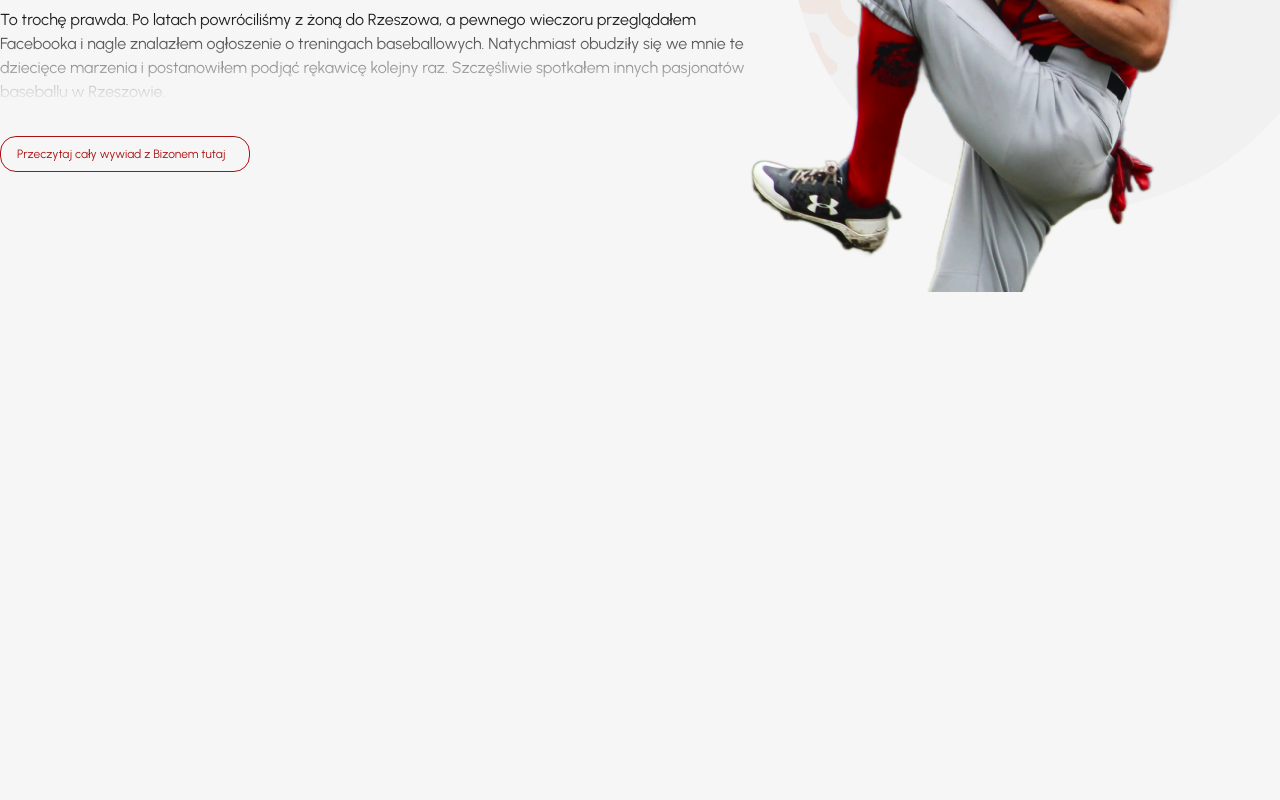
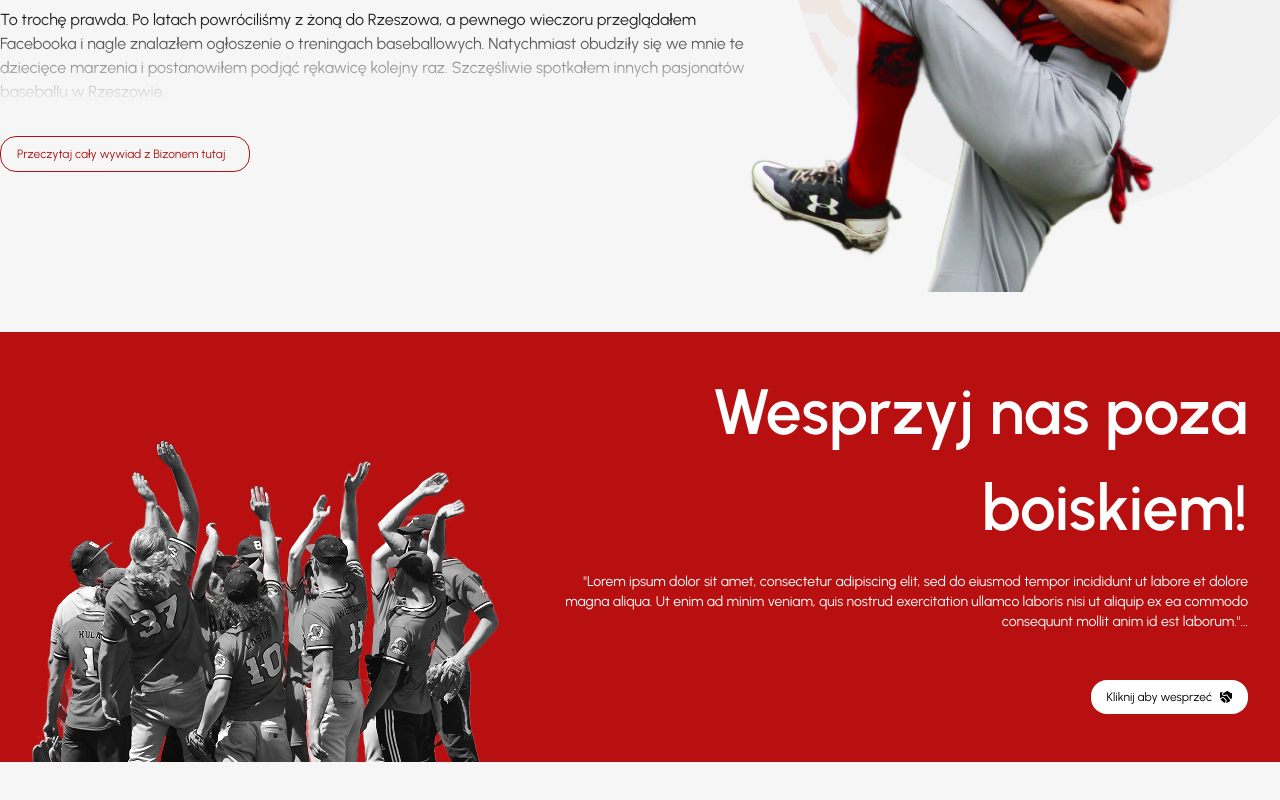
Before and after one commit to jakub-ozog/bizony-rzeszow, a Vue app: page / in a window 1280 px wide. Shown: the part 3771-4571 px from the top of the page. Before the commit the page ends 4063 px from the top, so only its background shows below. Built offline with nearby package versions, Linux system fonts and the light colour scheme.

Commit message:
feat(supportUs): create support us section

```diff
--- /dev/null
+++ b/src/components/SupportUs.vue
@@ -0,0 +1,31 @@
+<script setup>
+import supportGroupImg from '@/assets/images/support-group.png'
+
+defineProps({
+  match: Object,
+})
+</script>
+
+<template>
+  <div
+    class="bg-secondaryRed min-h-[22rem] flex flex-col md:flex-row items-center justify-between text-white relative"
+  >
+    <div>
+      <img :src="supportGroupImg" alt="support group" class="absolute bottom-0" />
+    </div>
+    <div class="text-right w-[40%] md:w-[60%] p-8 flex flex-col items-end">
+      <h2 class="text-[4rem] font-semibold font-urbanist mb-4">Wesprzyj nas poza boiskiem!</h2>
+      <p class="font-normal text-sm mb-8">
+        "Lorem ipsum dolor sit amet, consectetur adipiscing elit, sed do eiusmod tempor incididunt
+        ut labore et dolore magna aliqua. Ut enim ad minim veniam, quis nostrud exercitation ullamco
+        laboris nisi ut aliquip ex ea commodo consequunt mollit anim id est laborum."...
+      </p>
+      <button
+        class="flex justify-center items-center text-center bg-white text-black rounded-2xl py-2 px-4 my-4"
+      >
+        <span class="text-[0.75rem] font-normal mr-2"> Kliknij aby wesprzeć </span
+        ><img class="w-3 h-3" src="/src/assets/icons/handshake_icon.svg" />
+      </button>
+    </div>
+  </div>
+</template>
--- a/src/views/HomeView.vue
+++ b/src/views/HomeView.vue
@@ -4,6 +4,7 @@ import UpcomingMatchCounter from '@/components/UpcomingMatchCounter.vue'
 import MainNews from '@/components/MainNews.vue'
 import MainGallery from '@/components/MainGallery.vue'
 import PlayerFeatured from '@/components/PlayerFeatured.vue'
+import SupportUs from '@/components/SupportUs.vue'
 </script>
 
 <template>
@@ -48,4 +49,8 @@ import PlayerFeatured from '@/components/PlayerFeatured.vue'
   <section class="container mx-auto my-12 font-urbanist font-bold">
     <PlayerFeatured />
   </section>
+
+  <section class="container mx-auto mt-[9rem] mb-12 font-urbanist">
+    <SupportUs />
+  </section>
 </template>
```
Also changed, not shown: src/assets/icons/handshake_icon.svg (added), src/assets/images/support-group.png (added).
